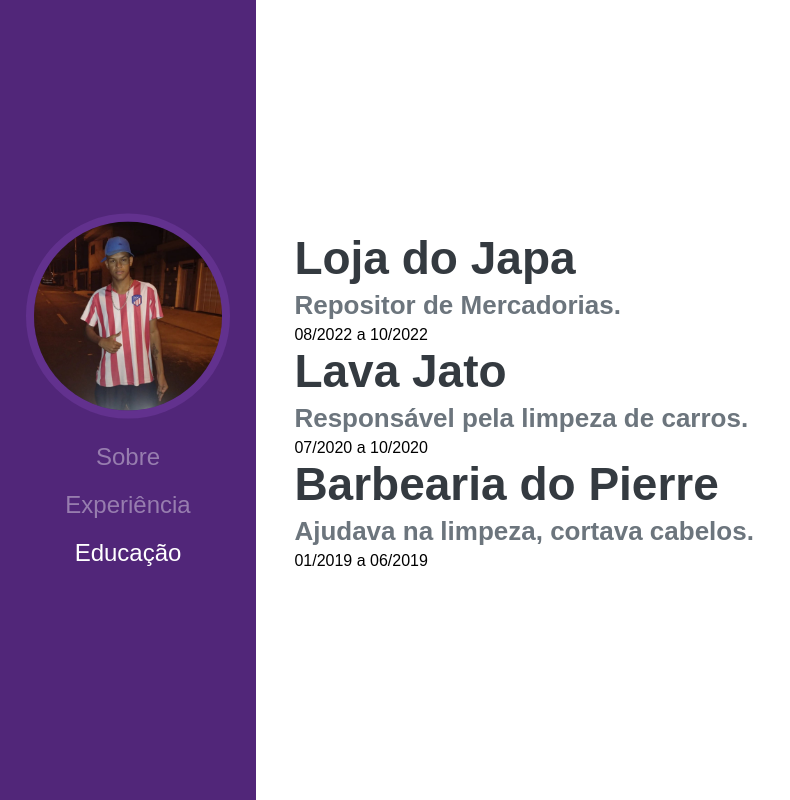
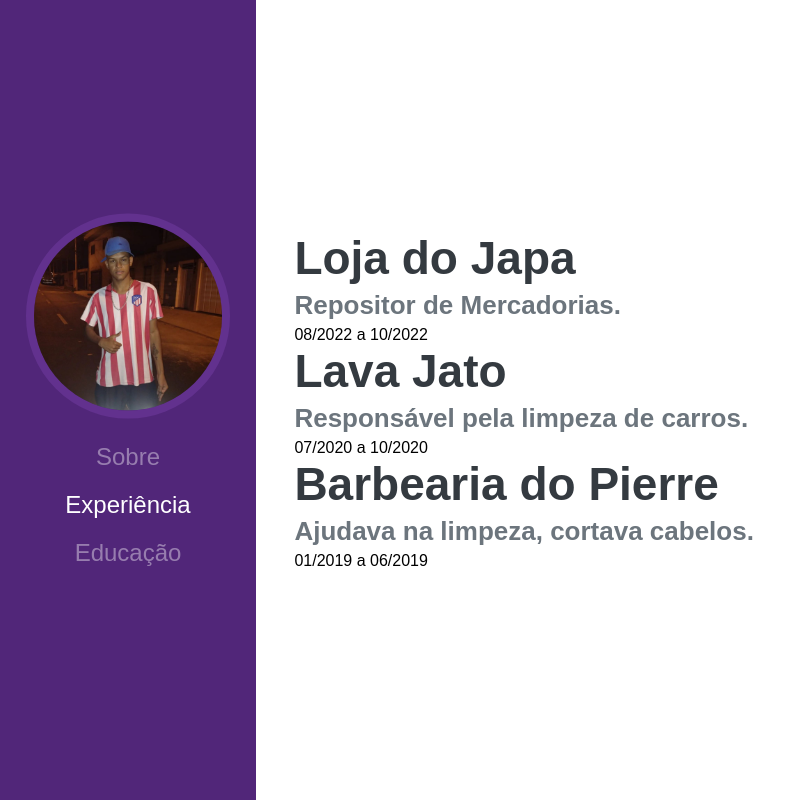
Before and after one commit to wesleypferreira/curriculo, a plain HTML site: page experiencia.html in a window 1280 px wide. Shown: the whole page, without its empty margins (0-790 px from the left). Drawn offline with Linux system fonts and the light colour scheme; a web font is replaced by a local one.

Commit message:
Update experiencia.html

```diff
--- a/experiencia.html
+++ b/experiencia.html
@@ -22,8 +22,8 @@
 
 <div class="menu">
 <a href="index.html">Sobre</a>
-<a href="experiencia.html">Experiência</a>
-<a class="selected" href="educacao.html">Educação</a>
+<a class="selected" href="experiencia.html">Experiência</a>
+<a href="educacao.html">Educação</a>
 </div><!--menu-->
 
 </div><!--sidbar-pos-->
```
